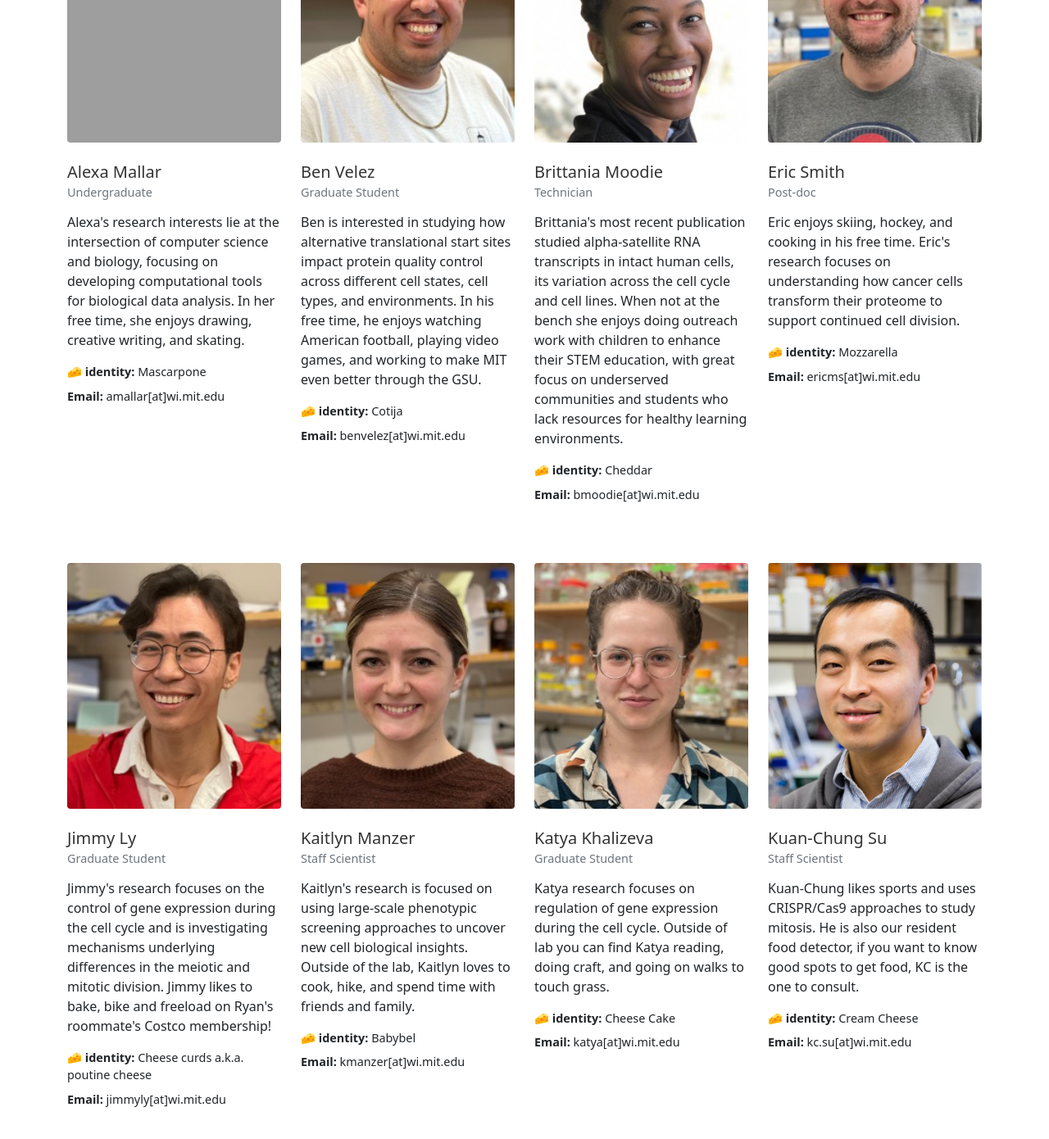
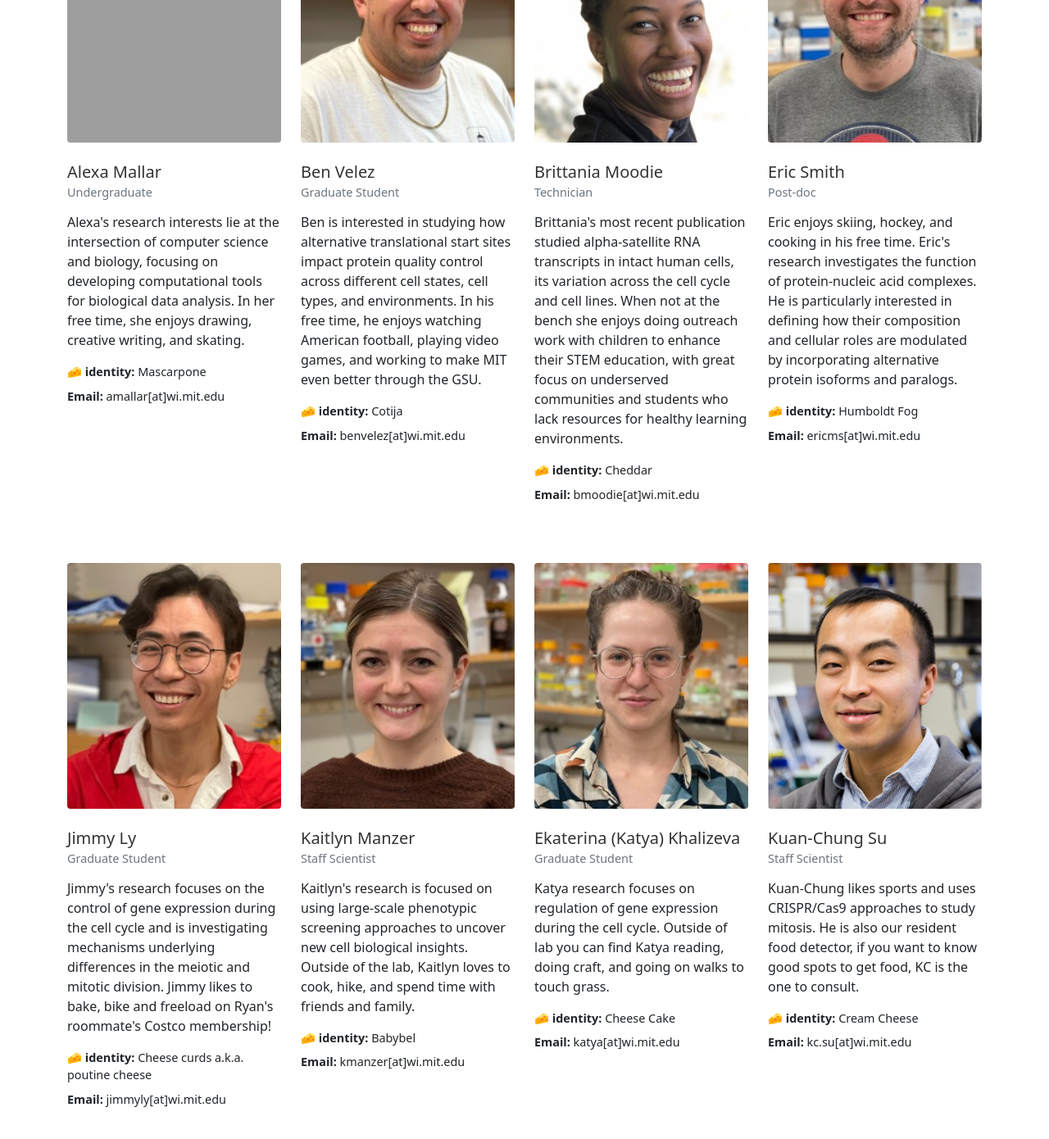
Before and after one commit to cheeseman-lab/cheeseman-lab.github.io, a Jekyll site: the page built from _pages/team.html, in a window 1280 px wide and 1400 px high, scrolled down 809 px. Shown: the top 1390 px of the window at 82% size. Built offline with Jekyll 4.4.1, drawn with Linux system fonts in a browser that asks for light colours; some of the changed text lies outside the part shown; grey boxes are pictures that could not be loaded.

Commit message:
added new 2025 members

```diff
--- a/_data/team.yml
+++ b/_data/team.yml
@@ -29,8 +29,8 @@
   pos: Post-doc
   id: eric_smith
   alum: false
-  bio: "Eric enjoys skiing, hockey, and cooking in his free time. Eric's research focuses on understanding how cancer cells transform their proteome to support continued cell division."
-  cheese: Mozzarella
+  bio: "Eric enjoys skiing, hockey, and cooking in his free time. Eric's research investigates the function of protein-nucleic acid complexes. He is particularly interested in defining how their composition and cellular roles are modulated by incorporating alternative protein isoforms and paralogs."
+  cheese: Humboldt Fog
   email: ericms[at]wi.mit.edu
 
 # Graduate Students
@@ -58,7 +58,7 @@
   cheese: "Ricotta because it is so versatile."
   email: rkkim[at]wi.mit.edu
 
-- name: Katya Khalizeva
+- name: Ekaterina (Katya) Khalizeva
   pos: Graduate Student
   id: katya_khalizeva
   alum: false
@@ -97,6 +97,14 @@
   bio: "Noah's research focuses on defining the cellular biology of irreversible cell-cycle arrest, specifically focusing on the pathways that underlie the maintenance of senescent cell function. In his free time, you can find Noah running along the Esplanade, playing chess, or trying new restaurants."
   cheese: "Parmesan"
   email: noahjlt[at]wi.mit.edu
+
+- name: Lia Munson
+  pos: Graduate Student
+  id: lia_munson
+  alum: false
+  bio: "Lia’s research is focused on the changes made to core translational machinery under prolonged and short-term cellular stress. She enjoys running, listening to jazz, and trying out local breweries."
+  cheese: "Manchego"
+  email: lmunson[at]wi.mit.edu
 
 # Technicians
 - name: Brittania Moodie
@@ -293,6 +301,13 @@
   now: Research Scientist
   departure_year: 2023
 
+- name: Nathalie Torres
+  pos: Undergraduate Student (MSRP)
+  id: nathalie_torres
+  alum: true
+  now: Undergraduate Student at University of Puerto Rico, Aguadilla
+  departure_year: 2025
+
 - name: S. Zachary (Zak) Swartz
   pos: Post-doc
   id: zak_swartz
```
